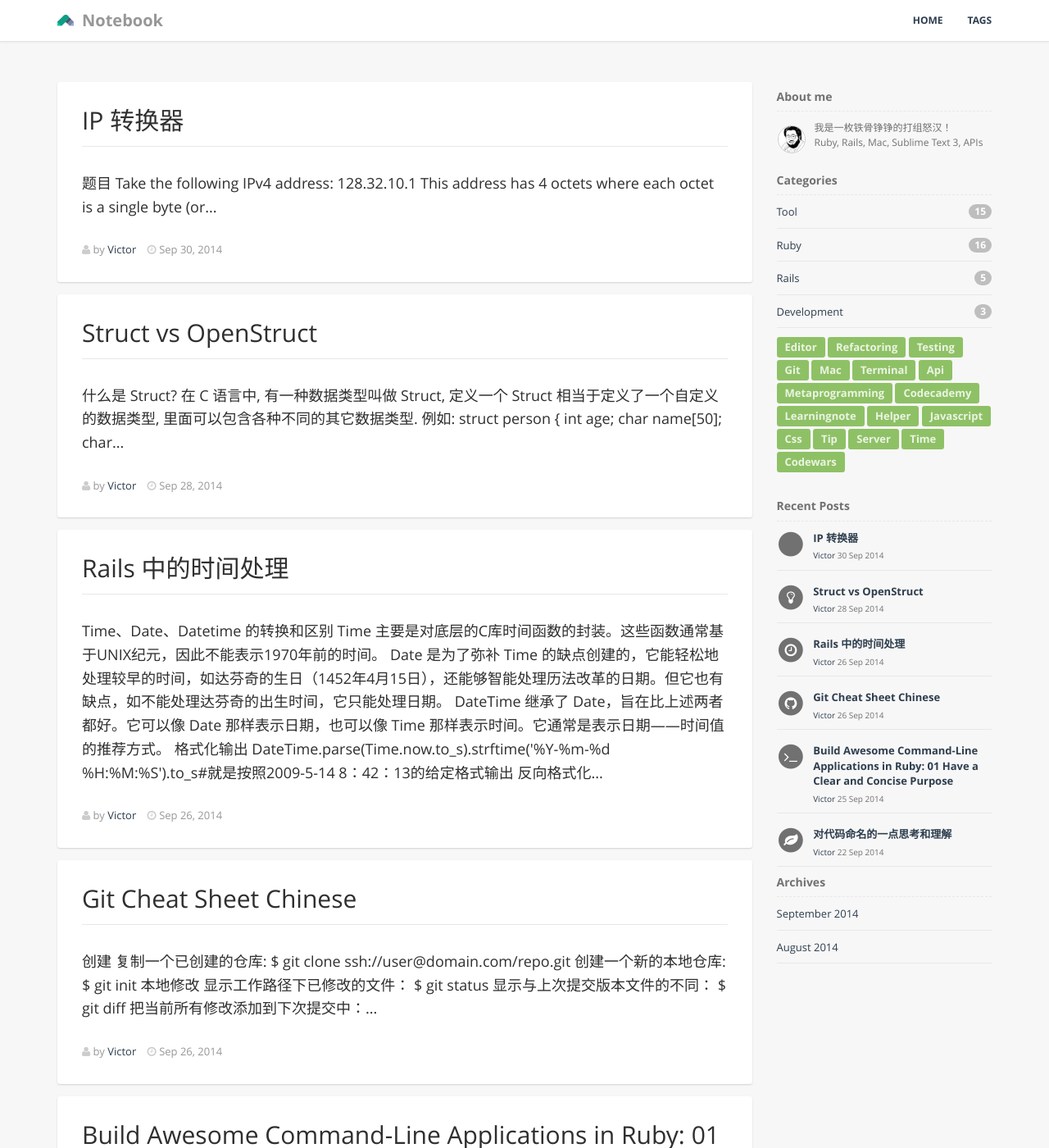
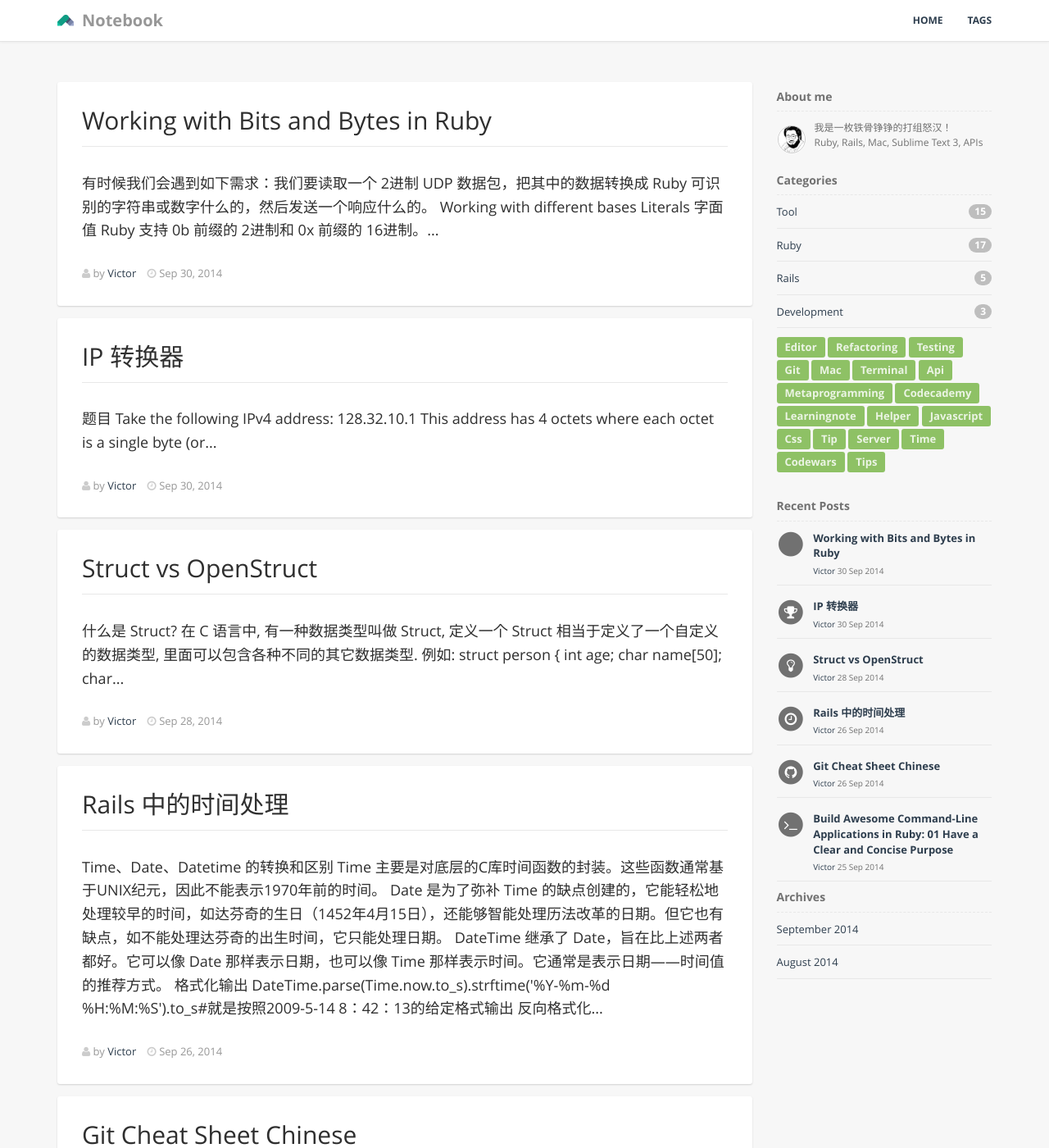
Before and after one commit to GiaoGiaoCat/GiaoGiaoCat.github.io, a Jekyll site: the page built from index.html, in a window 1280 px wide and 1400 px high. Shown: the whole window at 82% size. Built offline with Jekyll 4.4.1, drawn with Linux system fonts in a browser that asks for light colours; Markdown is read by kramdown in place of the engine named in the settings; the list of posts is cut into pages by our own code; some of the changed text lies outside the part shown.

Commit message:
新增 blog 一篇

````diff
--- a/_includes/display_icon.html
+++ b/_includes/display_icon.html
@@ -33,6 +33,8 @@
       <i class="fa fa-archive fa-stack-1x text-white"></i>
     {% elsif post.tags contains 'time' %}
       <i class="fa fa-clock-o fa-stack-1x text-white"></i>
+    {% elsif post.tags contains 'codewars' %}
+      <i class="fa fa-trophy fa-stack-1x text-white"></i>
     {% endif %}
   </span>
 </div>
--- /dev/null
+++ b/_posts/201409/2014-09-30-Bits-and-Bytes-in-Ruby.md
@@ -0,0 +1,97 @@
+---
+layout: post
+title:  "Working with Bits and Bytes in Ruby"
+date:   2014-09-30 11:50:00
+categories: ruby
+tags: tips
+author: "Victor"
+---
+
+有时候我们会遇到如下需求：我们要读取一个 2进制 UDP 数据包，把其中的数据转换成 Ruby 可识别的字符串或数字什么的，然后发送一个响应什么的。
+
+## Working with different bases
+
+### Literals 字面值
+
+Ruby 支持 **0b** 前缀的 2进制和 **0x** 前缀的 16进制。
+
+```ruby
+>> 0b1010
+#=> 10
+>> 0x4a2f81
+#=> 4861825
+```
+
+### String#to_i(base = 10)
+
+这是我们常用的方法，通常都是把一个字符串类型的数字转换成 Ruby 的数值，以便进行运算操作。
+
+这个方法内部的实际意义是，把这个给定的字符串按照 10进制转换成一个数字。所以我们当然可以把字符串按照 2进制或者 16进制来转换。
+
+```ruby
+>> '0b1010'.to_i(2)
+=> 10
+>> '10111010'.to_i(2)
+=> 186
+>> '1af842'.to_i(16)
+=> 1767490
+```
+
+### Fixnum#to_s(base = 10)
+
+把 Fixnum 类型的对象，根据给定的进制类型转换成一个字符串。
+
+```ruby
+>> 24.to_s(16)
+=> "18"
+>> 0b101010.to_s(16)
+=> "2a"
+>> 42.to_s(2)
+=> "101010"
+>> rand(10**8..10**9).to_s(36)
+=> "fd95me"
+```
+
+## Bitwise and Shift Operators 位移操作
+
+
+Ruby 含有如下位移操作符：
+
+* & bitwise AND
+* | bitwise OR
+* ^ bitwise XOR
+* ~ bitwise NOT
+* >> right shift
+* << left shift
+
+这部分可以阅读 [Ruby's bitwise operators](http://calleerlandsson.com/2014/02/06/rubys-bitwise-operators/)
+
+### 把日期转换成 16-bit 的 integer 值
+
+```
+15 14 13 12 11 10  9  8  7  6  5  4  3  2  1  0
+ M  M  M  M  D  D  D  D  D  Y  Y  Y  Y  Y  Y  Y
+```
+
+这种设计有足够的长度来标示 12 月份 (4 bits = 16 values),  31 天 (5 bits = 32 values)  1900-2028 年 (7 bits = 128 values)。在真实的项目中，如果想要支持更大范围的年份，可以参考 Y2K 和 Y2038 标准。
+
+April 6th, 2014 可以用如下方法转换：
+
+```
+0100 00110 1110010  (= 17266)
+4    6     114
+```
+
+有兴趣可以想想怎么把 17266 反向解析成为一个可识别的日期。
+
+## Packing and unpacking
+
+关于 **String#unpack** 和 **Array#pack**，可以阅读 [Ruby pack unpack](http://blog.bigbinary.com/2011/07/20/ruby-pack-unpack.html) 和 [Les méthodes pack et unpack en Ruby](http://vfsvp.fr/article/les-methodes-pack-et-unpack-en-ruby/)
+
+
+## 相关链接
+
+* [Working with Bits and Bytes in Ruby](http://www.webascender.com/Blog/ID/529/Working-with-Bits-and-Bytes-in-Ruby#.VCoLPCmSz0Z)
+* [Byte manipulation in Ruby](http://happybearsoftware.com/byte-manipulation-in-ruby.html)
+* [8 bit binary conversion](https://www.ruby-forum.com/topic/4417836)
+* [ULOG_ACCTD学习总结](http://blog.csdn.net/flyingstarwb/article/details/1874529)
--- a/_posts/201409/2014-09-30-ip-to-int32.md
+++ b/_posts/201409/2014-09-30-ip-to-int32.md
@@ -153,3 +153,4 @@
 
 * [「Codewars」IP转换器](http://tao.logdown.com/tags/CodeWars)
 * [Fixnum](http://www.ruby-doc.org/core-2.1.3/Fixnum.html#method-i-3C-3C)
+* [Working with Bits and Bytes in Ruby](/ruby/Bits-and-Bytes-in-Ruby/)
````
